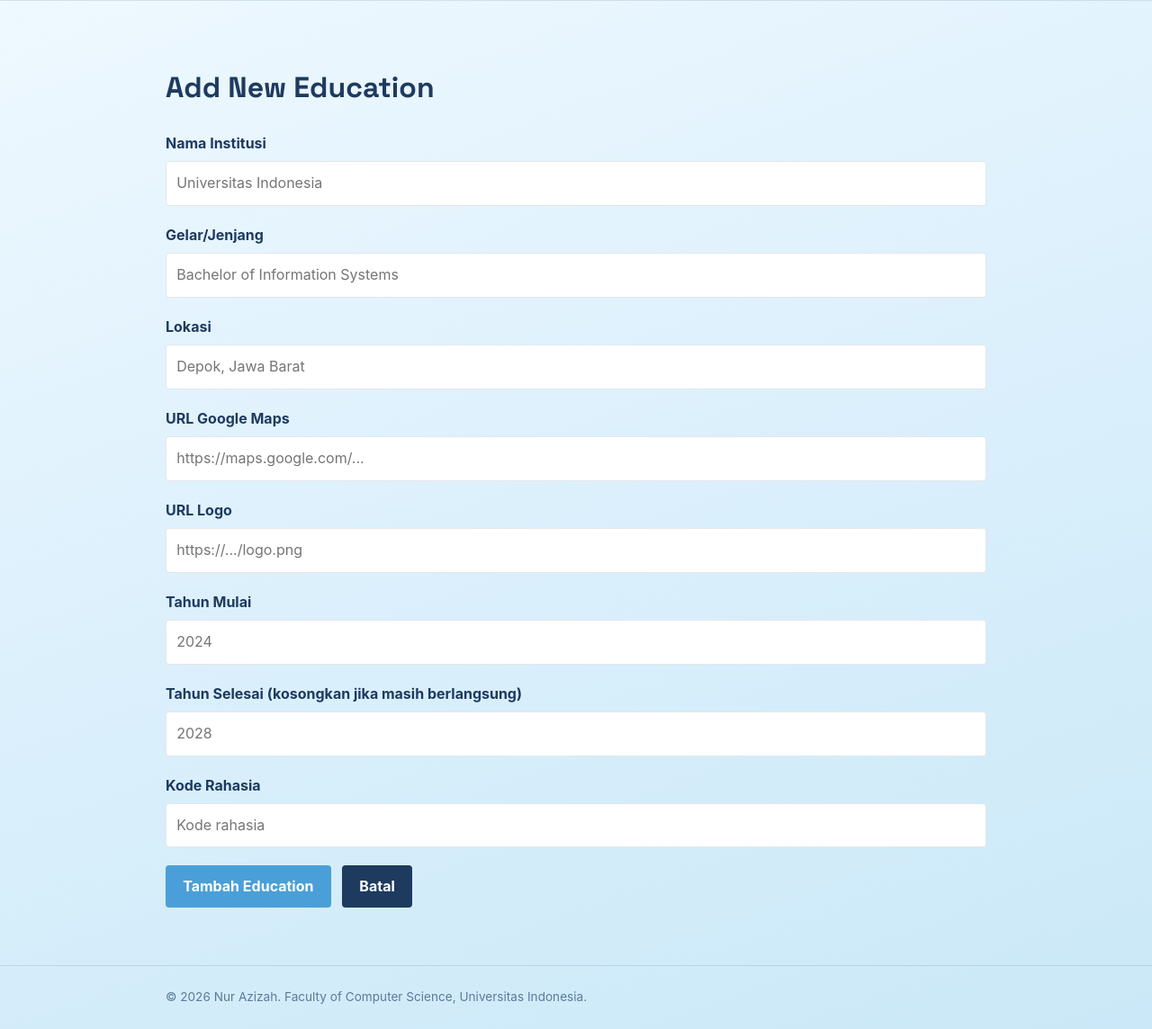
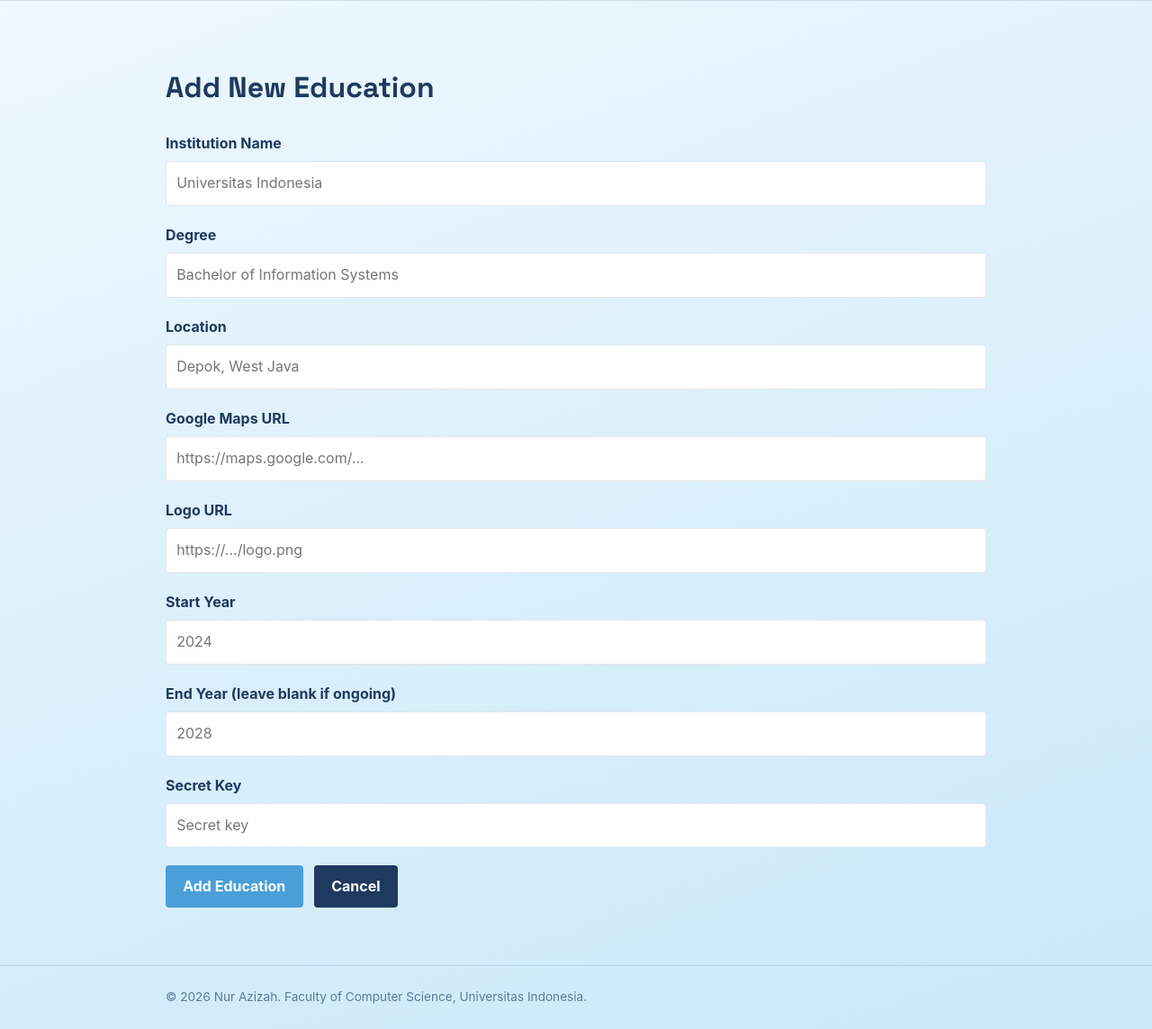
Before and after one commit to nurazizah56-dak/myportofolio, a Django app: page /education/add/ in a window 1280 px wide. Shown: the part 74-1218 px from the top of the page at 90% size. Run offline with Django 5.2, Linux system fonts and the light colour scheme.

Commit message:
refactor(education): translate education section and forms to English

```diff
--- a/main/forms.py
+++ b/main/forms.py
@@ -37,8 +37,8 @@ class ExperienceForm(ModelForm):
 
 class EducationForm(ModelForm):
     password = forms.CharField(
-        widget=forms.PasswordInput(attrs={"placeholder": "Kode rahasia"}),
-        label="Kode Rahasia",
+        widget=forms.PasswordInput(attrs={"placeholder": "Secret key"}),
+        label="Secret Key",
         required=True,
     )
 
@@ -54,18 +54,18 @@ class EducationForm(ModelForm):
             "end_year",
         ]
         labels = {
-            "institution_name": "Nama Institusi",
-            "degree": "Gelar/Jenjang",
-            "location": "Lokasi",
-            "maps_url": "URL Google Maps",
-            "logo": "URL Logo",
-            "start_year": "Tahun Mulai",
-            "end_year": "Tahun Selesai (kosongkan jika masih berlangsung)",
+            "institution_name": "Institution Name",
+            "degree": "Degree",
+            "location": "Location",
+            "maps_url": "Google Maps URL",
+            "logo": "Logo URL",
+            "start_year": "Start Year",
+            "end_year": "End Year (leave blank if ongoing)",
         }
         widgets = {
             "institution_name": TextInput(attrs={"placeholder": "Universitas Indonesia"}),
             "degree": TextInput(attrs={"placeholder": "Bachelor of Information Systems"}),
-            "location": TextInput(attrs={"placeholder": "Depok, Jawa Barat"}),
+            "location": TextInput(attrs={"placeholder": "Depok, West Java"}),
             "maps_url": URLInput(attrs={"placeholder": "https://maps.google.com/..."}),
             "logo": TextInput(attrs={"placeholder": "https://.../logo.png"}),
             "start_year": NumberInput(attrs={"placeholder": "2024"}),
--- a/templates/education_form.html
+++ b/templates/education_form.html
@@ -21,9 +21,9 @@
                     </div>
                 {% endfor %}
                 <button type="submit" class="button">
-                    {% if education %}Simpan Perubahan{% else %}Tambah Education{% endif %}
+                    {% if education %}Save Changes{% else %}Add Education{% endif %}
                 </button>
-                <a href="{% url 'main:show_education' %}" class="button button-secondary">Batal</a>
+                <a href="{% url 'main:show_education' %}" class="button button-secondary">Cancel</a>
             </form>
         </div>
     </section>
```
Also changed, not shown: templates/components/education_delete_modal.html (+10 -10 lines), templates/education.html (+4 -4 lines).
